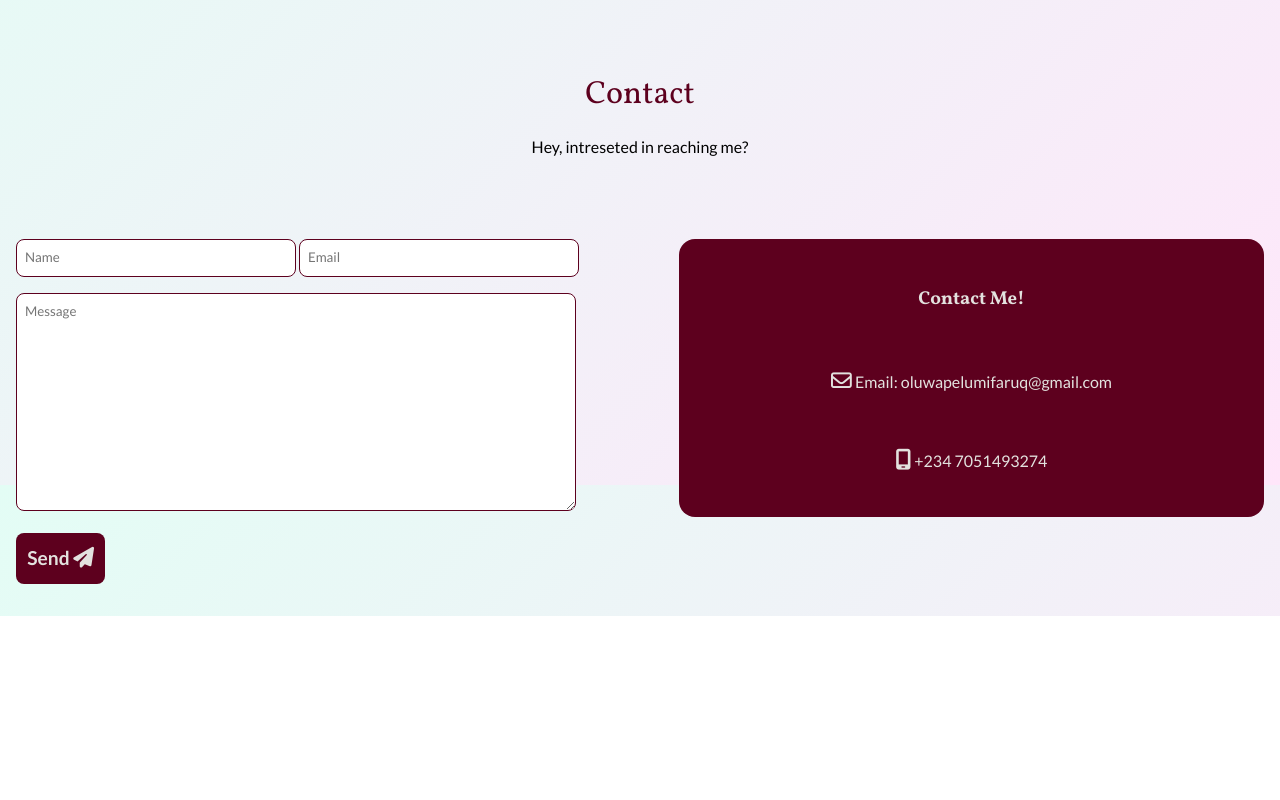
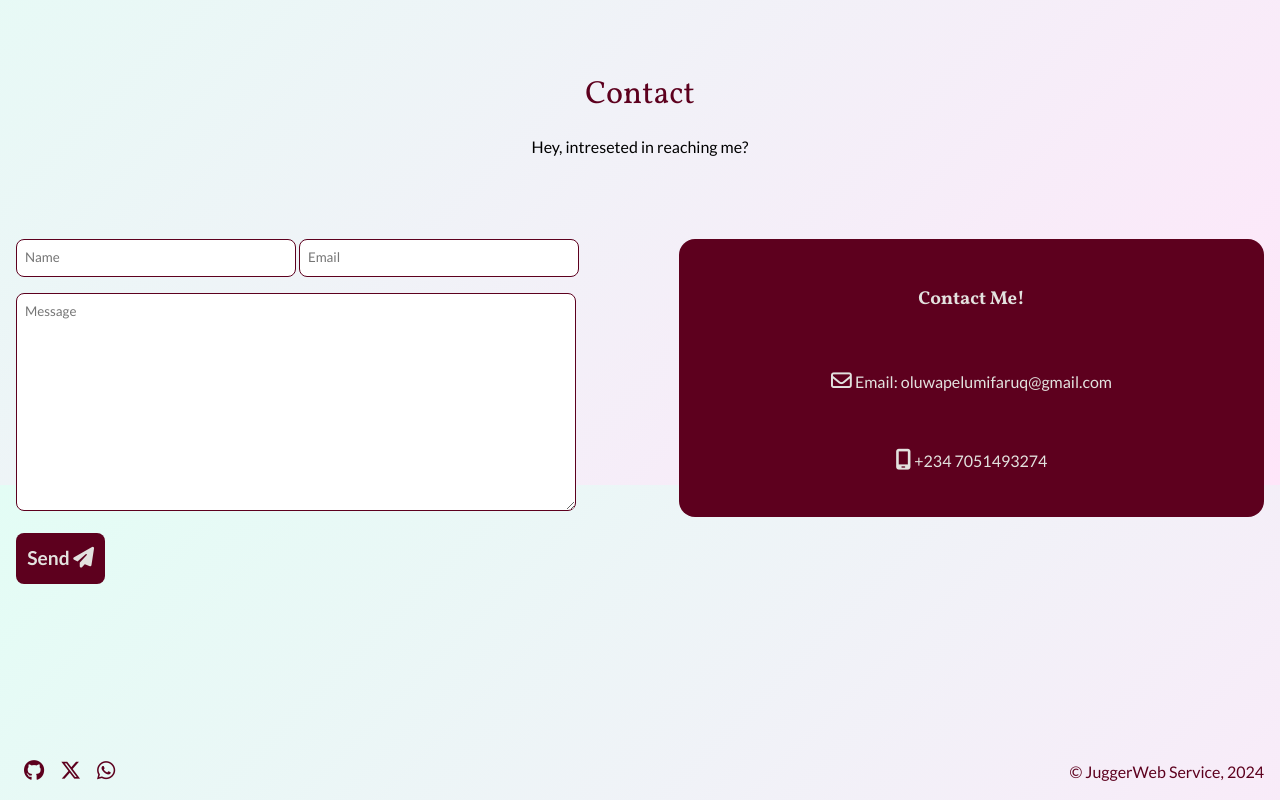
Before and after one commit to Juggernaut979/juggernaut, a plain HTML site: page index.html in a window 1280 px wide. Shown: the part 1915-2715 px from the top of the page. Before the commit the page ends 2531 px from the top, so only its background shows below. Drawn offline with nearby package versions, Linux system fonts and the light colour scheme.

Commit message:
Desktop veiw completed

```diff
--- a/index.html
+++ b/index.html
@@ -33,10 +33,10 @@
         JUGGER<span>WEB</span> <i class="fi fi-tr-square-terminal"></i>
       </div>
       <ul class="topNavUl">
-        <li><a href="#">Home</a></li>
-        <li><a href="#">About</a></li>
-        <li><a href="#">Projects</a></li>
-        <li><a href="#">Contact</a></li>
+        <li><a href="#home">Home</a></li>
+        <li><a href="#about">About</a></li>
+        <li><a href="#projects">Projects</a></li>
+        <li><a href="#contact">Contact</a></li>
       </ul>
     </nav>
 
@@ -182,5 +182,29 @@
         </div>
       </article>
     </main>
+
+    <footer>
+      <section>
+        <div>
+          <a href="https://github.com/Juggernaut979">
+            <i class="fa-brands fa-github"> </i>
+          </a>
+        </div>
+
+        <div>
+          <a href="https://twitter.com/PelumiFaruq">
+            <i class="fa-brands fa-x-twitter"></i>
+          </a>
+        </div>
+
+        <div>
+          <a href="https://wa.me/2347051493274">
+            <i class="fa-brands fa-whatsapp"> </i>
+          </a>
+        </div>
+      </section>
+
+      <div>&copy; JuggerWeb Service, 2024</div>
+    </footer>
   </body>
 </html>
--- a/style.css
+++ b/style.css
@@ -288,3 +288,25 @@ button i {
 button:hover {
   box-shadow: 0px 0px 10px var(--dark-color);
 }
+
+footer {
+  display: flex;
+  justify-content: space-between;
+  gap: 2rem;
+  margin: 10rem 0 0;
+  color: var(--dark-color);
+}
+
+footer section {
+  display: flex;
+}
+
+footer a {
+  display: inline-block;
+  padding: 0 0.5rem;
+  transition: transform 200ms;
+}
+
+footer a:hover {
+  transform: scale(1.3);
+}
```
